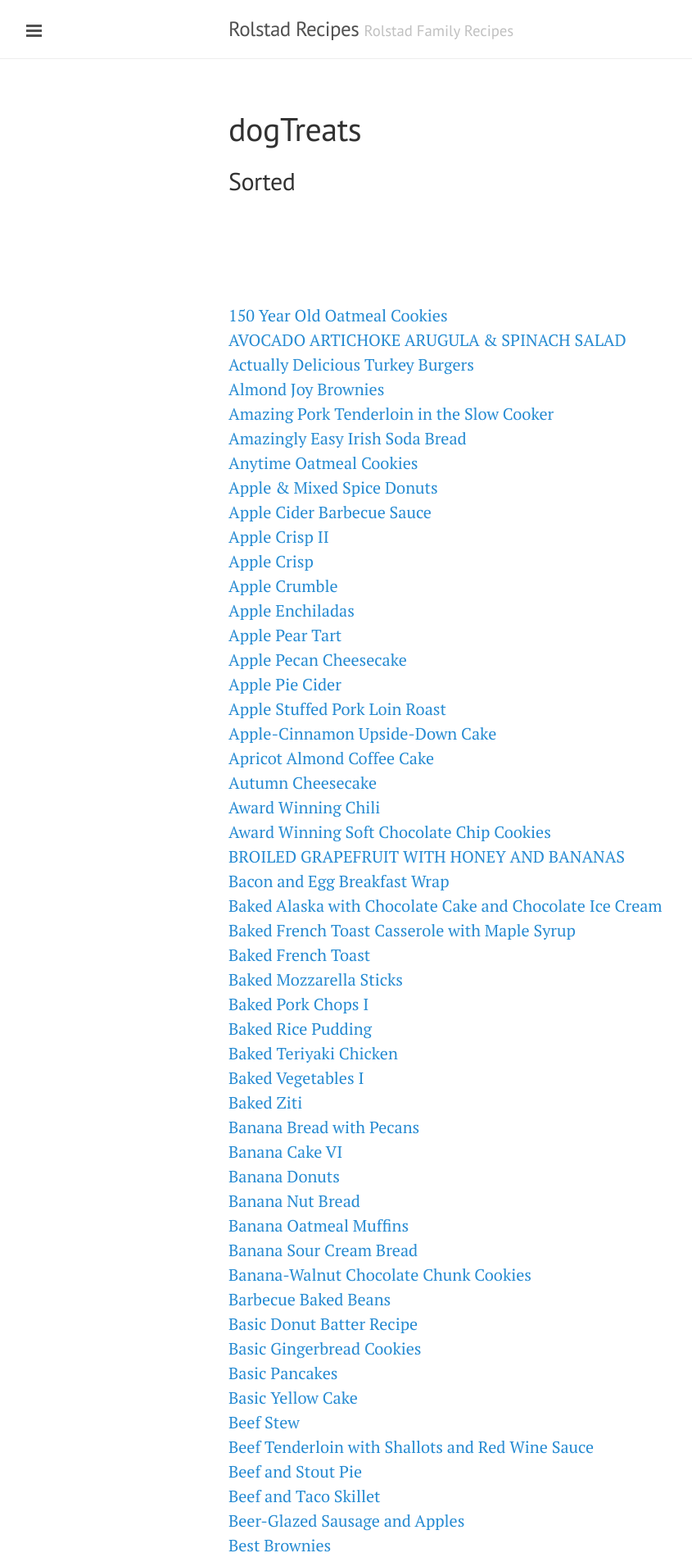
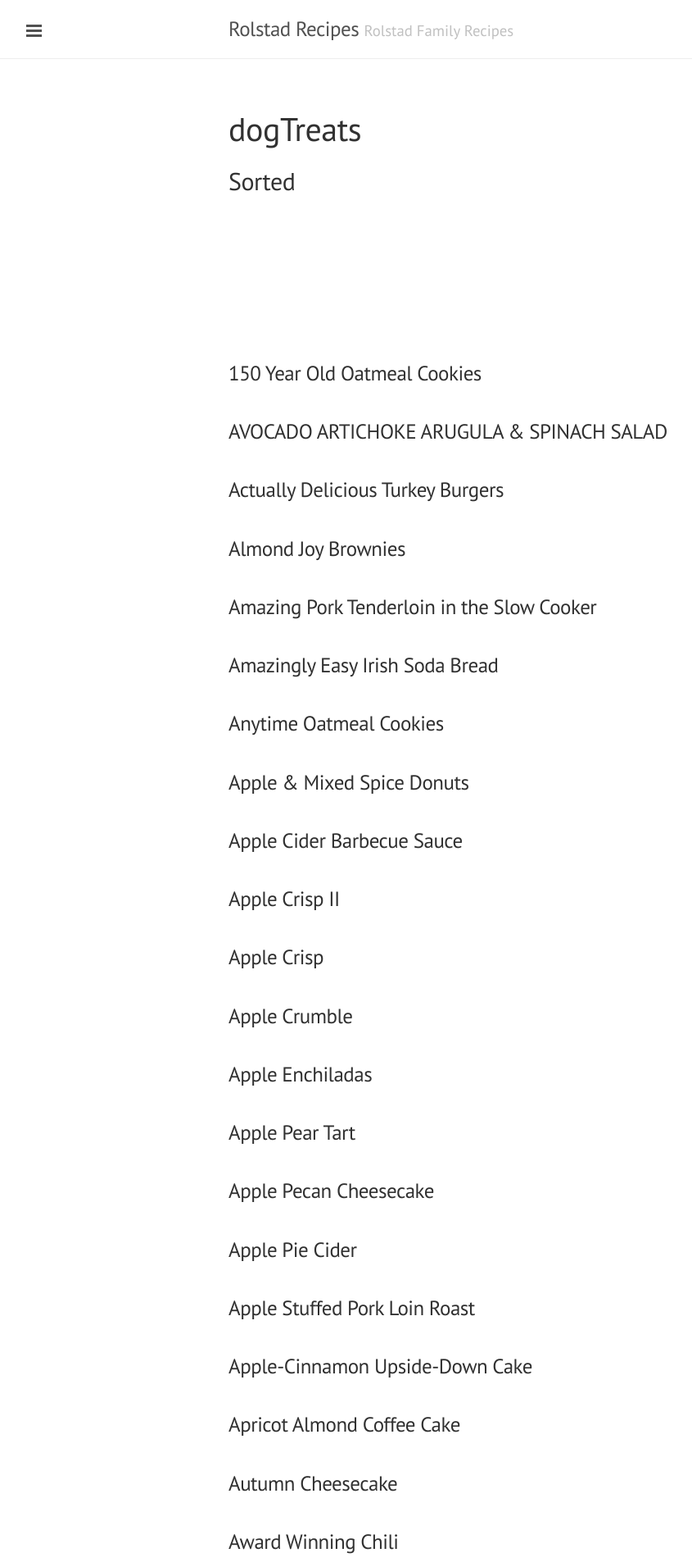
Before and after one commit to jrolstad/jrolstad.github.io, a Jekyll site: the page built from categories/dogTreats/index.html, in a window 1280 px wide. Shown: the top 1905 px of the page at 82% size, without its empty margins (1-846 px from the left). Built offline with Jekyll 4.4.1, drawn with Linux system fonts in a browser that asks for light colours.

Commit message:
Adding formatting

```diff
--- a/_layouts/categorypage.html
+++ b/_layouts/categorypage.html
@@ -13,7 +13,9 @@ layout: default
 {% assign sortedposts = posts | split: '|' | sort %}
 {% for post in sortedposts %}
     {% assign postitems = post | split: '#' %}
-    <a href={{ postitems[1] }}">{{ postitems[0] }}</a><br>
+    <a href={{ postitems[1] }}" class="post-link">
+      <h3 class="h2 post-title"> {{ postitems[0] }}</h3>
+    </a><br>
 {% endfor %}
 
 <h2>Unsorted</a>
```
